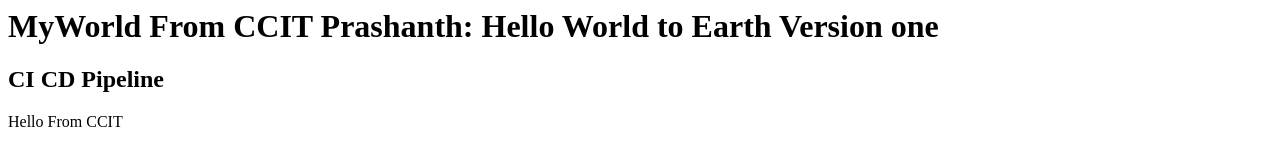
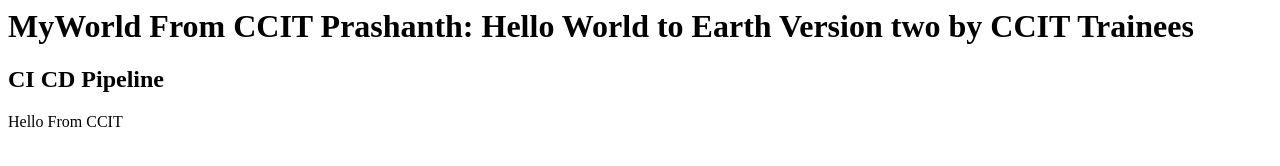
Before and after one commit to nagswe/demorepo, a plain HTML site: page index.html in a window 1280 px wide. Drawn offline with Linux system fonts and the light colour scheme.

Commit message:
Update index.html

```diff
--- a/index.html
+++ b/index.html
@@ -2,7 +2,7 @@
   <body>
     <h1>
 MyWorld From CCIT Prashanth:
-	    Hello World to Earth Version one
+	    Hello World to Earth Version two by CCIT Trainees
       <h2>CI CD Pipeline</h2>
       Hello From CCIT
     </h1>
```
